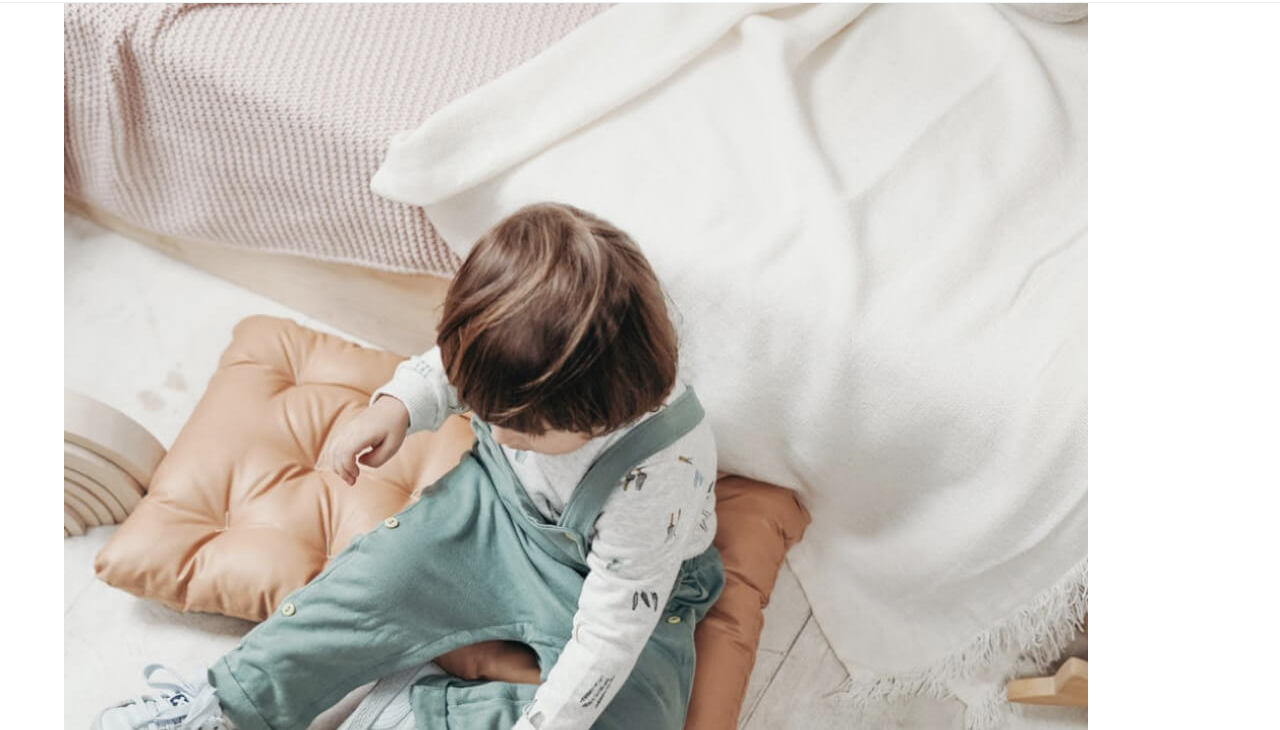
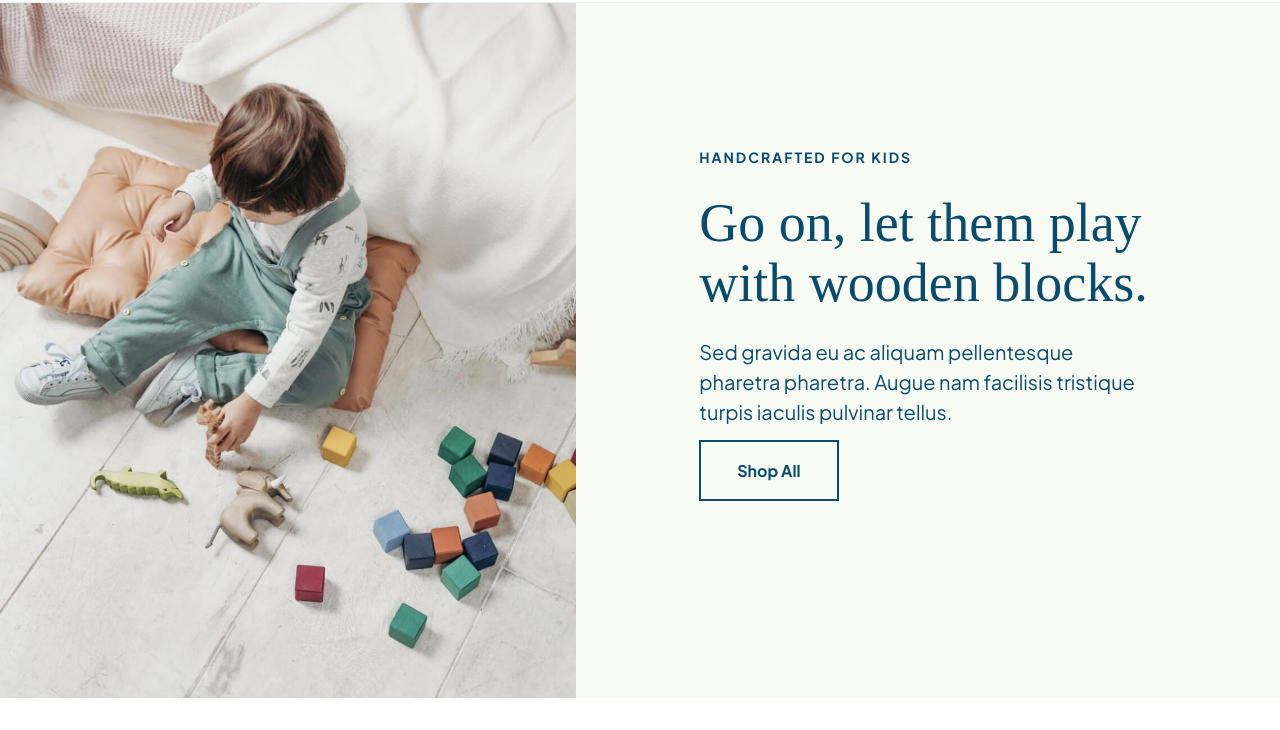
Before and after one commit to MandeepKMann/ecommerce-store, a plain HTML site: page index.html in a window 1280 px wide. Shown: the part 70-800 px from the top of the page. Drawn offline with Linux system fonts and the light colour scheme; files whose address does not match are found by name; a web font is replaced by a local one.

Commit message:
added harry (header) styles :sparkles:

```diff
--- a/index.html
+++ b/index.html
@@ -62,19 +62,19 @@
     <!-- Header Section -->
     <header>
         <!-- Image Container -->
-        <div class="headerImgContainer wrapper">
+        <div class="headerImgContainer">
             <img src="./assets/header-image.jpg" alt="A toddler playing with colourful wooden stacking blocks on the floor.">
         </div>
 
         <!-- Text Container -->
-        <div class="wrapper">
+        <div class="headerWrapper">
             <div class="headerContentContainer">
                 <h5>Handcrafted for kids</h5>
                 <h3>Go on, let them play with wooden blocks.</h3>
                 <p>Sed gravida eu ac aliquam pellentesque pharetra pharetra. Augue nam facilisis tristique turpis iaculis pulvinar tellus.</p>
                 <a href="#" class="button">Shop All</a>
             </div><!-- END .headerContentContainer-->
-        </div><!--END .wrapper-->
+        </div>
     </header>
 
     <!-- Main Section -->
--- a/styles/sass/partials/_global.scss
+++ b/styles/sass/partials/_global.scss
@@ -95,3 +95,8 @@ a {
         }
     }
 }
+
+img {
+    max-width: 100%;
+    display: block;
+}
--- /dev/null
+++ b/styles/sass/partials/_header.scss
@@ -0,0 +1,21 @@
+@use "./variables";
+
+header {
+    background: variables.$tertiary;
+    margin-bottom: 90px;
+    display: flex;
+    align-items: center;
+    flex-wrap: wrap;
+        .headerImgContainer {
+            width: 45%;
+        }
+        .headerContentContainer {
+            width: 65%;
+            margin: 0 auto;
+        }
+}
+
+.headerWrapper {
+    width: 55%;
+    color: variables.$primary;
+}
--- a/styles/sass/styles.scss
+++ b/styles/sass/styles.scss
@@ -3,6 +3,7 @@
 @use "./partials/typography";
 @use "./partials/global";
 @use "./partials/nav";
+@use "./partials/header"
 
 // Headings
 // h1: 28px;
```
Also changed, not shown: styles/styles.css.
